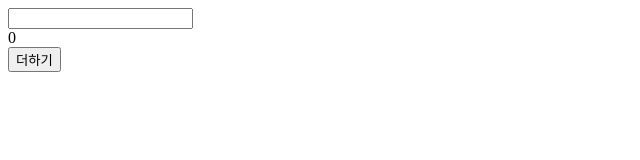
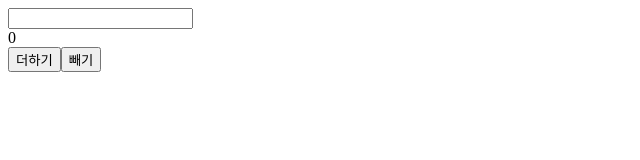
Before and after one commit to cruelladevil/boilerplate, a React app: page / in a window 1280 px wide. Shown: the top 160 px of the page, without its empty margins (0-640 px from the left). Built offline with nearby package versions, Linux system fonts and the light colour scheme.

Commit message:
feat: decreaseCount 추가

```diff
--- a/src/components/Counter.tsx
+++ b/src/components/Counter.tsx
@@ -6,11 +6,15 @@ const Counter = () => {
   const increaseCount: MouseEventHandler<HTMLButtonElement> = () => {
     setCount((prev) => prev + 1);
   };
+  const decreaseCount: MouseEventHandler<HTMLButtonElement> = () => {
+    setCount((prev) => prev - 1);
+  };
 
   return (
     <div>
       <div>{count}</div>
       <button onClick={increaseCount}>더하기</button>
+      <button onClick={decreaseCount}>빼기</button>
     </div>
   );
 };
```
